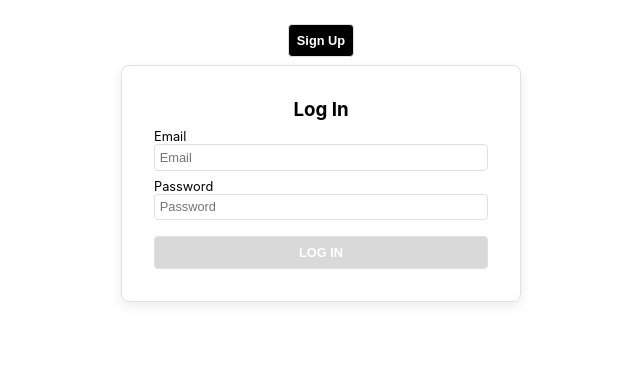
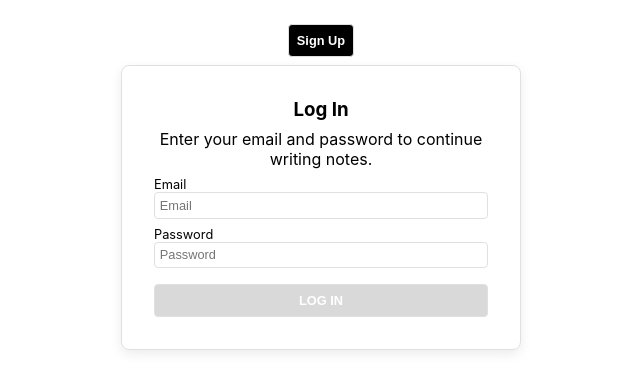
Before and after one commit to roger-davila/hoja, a React (Create React App) app: page / in a window 1280 px wide. Shown: the top 390 px of the page, without its empty margins (319-959 px from the left). Built offline with nearby package versions, Linux system fonts and the light colour scheme.

Commit message:
add text detail to log in page

```diff
--- a/src/components/LoginForm/LoginForm.jsx
+++ b/src/components/LoginForm/LoginForm.jsx
@@ -31,6 +31,7 @@ export default function LoginForm({ setUser }) {
     <>
       <form autoComplete="off" onSubmit={handleSubmit}>
         <h3>Log In</h3>
+        <p>Enter your email and password to continue writing notes.</p>
         <div>
           <label>Email</label>
           <input type="text" name="email" value={credentials.email} onChange={handleChange} required placeholder='Email'/>
```
